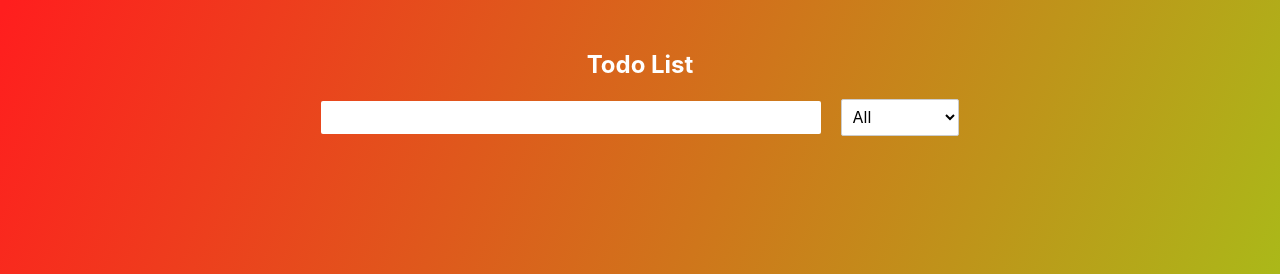
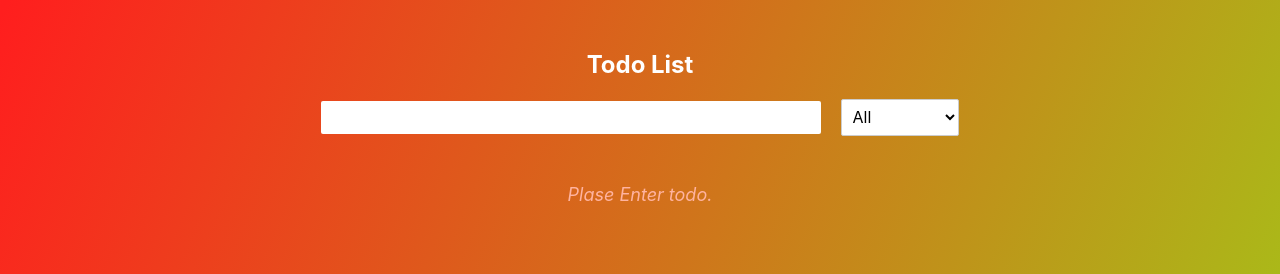
Before and after one commit to MuhammadaminAbbosov/todo-list-first-svelte-app, a Svelte app: page / in a window 1280 px wide. Shown: the top 274 px of the page. Built offline with nearby package versions, Linux system fonts and the light colour scheme.

Commit message:
add empty error

```diff
--- a/src/App.svelte
+++ b/src/App.svelte
@@ -76,6 +76,8 @@
           on:click={handleRemove.bind(this, index)}
         />
       </div>
+      {:else}
+      <p class="empty">Plase Enter todo.</p>
     {/each}
   </div>
 </div>
@@ -142,4 +144,9 @@
     width: 40px;
     cursor: pointer;
   }
+  .empty {
+    color: rgb(255, 179, 160);
+    font-size: 18px;
+    font-style: italic;
+  }
 </style>
```
Also changed, not shown: public/build/bundle.css, public/build/bundle.js, 1 other file (tests, documents, lock files or other folders).
